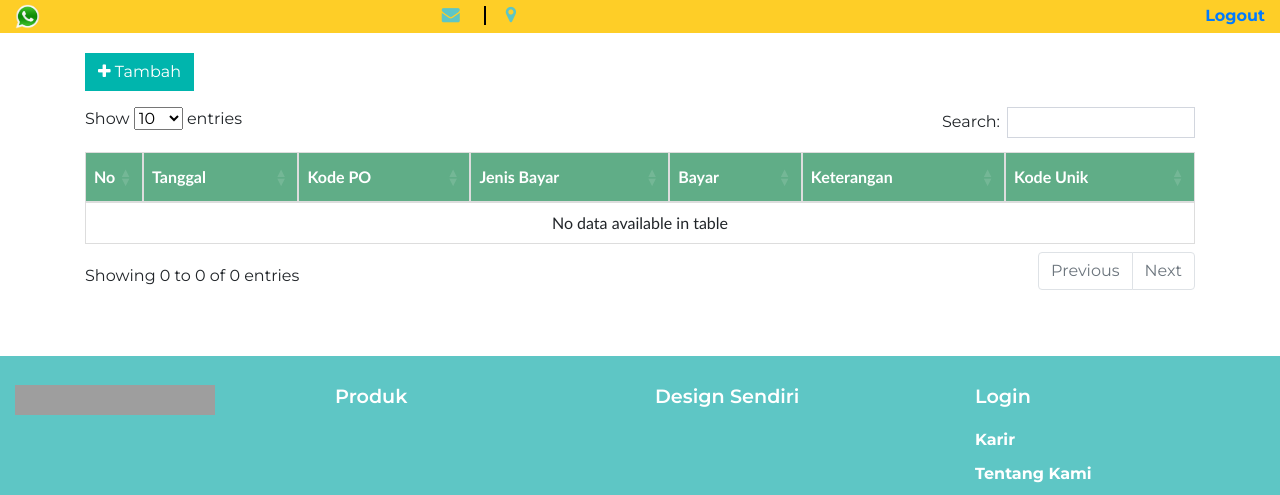
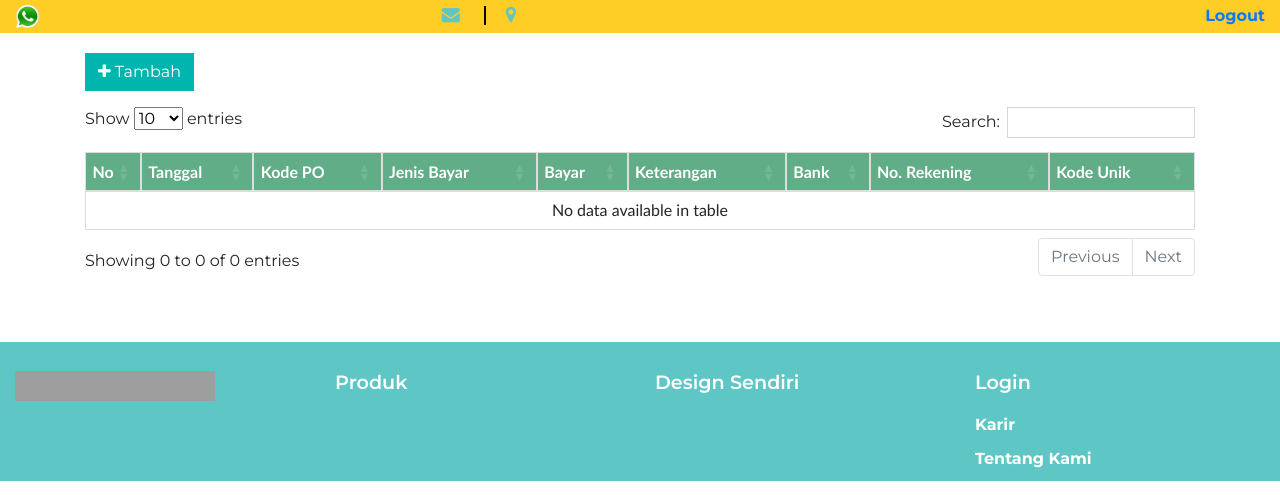
Before and after one commit to kimbisnis3/olin_store_new, a CodeIgniter app: page /olin/payment in a window 1280 px wide. Shown: the part 95-590 px from the top of the page. Run offline with CodeIgniter, Linux system fonts and the light colour scheme; the visitor is signed in with stand-in values (Sample User, id 1); data that the repository does not hold is empty; some libraries are stand-ins or nearby versions; grey boxes are pictures that could not be loaded.

Commit message:
update mbank

```diff
--- a/application/controllers/Order.php
+++ b/application/controllers/Order.php
@@ -218,6 +218,7 @@ class Order extends CI_Controller
         $a['ref_layanan'] = $this->input->post('ref_layanan');
         $a['kirimke']   = $this->input->post('nama_penerima');
         $a['alamat']    = $this->input->post('alamat_penerima');
+        $a['ref_bank']  = $this->input->post('bank');
         if ($this->input->post('ref_kirim') == 'GX0002') {
             $a['kodeprovfrom']  = $provfrom ;
             $a['kodecityfrom']  = $cityfrom;
@@ -283,6 +284,7 @@ class Order extends CI_Controller
         if (count($design) > 0) {
             $this->db->insert_batch('xorderds',$c);
         }
+        //Total Diskon
         $sum_diskon = 0;
         foreach($this->cart->contents() as $i => $v) {
             $sum_diskon += ($v['diskon'] * $v['qty']);
--- a/application/controllers/Payment.php
+++ b/application/controllers/Payment.php
@@ -38,15 +38,19 @@ class Payment extends CI_Controller
                 xpelunasan.kodeunik,
                 mcustomer.nama mcustomer_nama,
                 mgudang.nama mgudang_nama,
-                mjenbayar.nama mjenbayar_nama
+                mjenbayar.nama mjenbayar_nama,
+                mbank.nama bank_nama,
+              	mbank.norek
             FROM
                 xpelunasan
             LEFT JOIN mcustomer ON mcustomer.kode = xpelunasan.ref_cust
             LEFT JOIN mgudang ON mgudang.kode = xpelunasan.ref_gud
             LEFT JOIN mjenbayar ON mjenbayar.kode = xpelunasan.ref_jenbayar
+            LEFT JOIN xorder ON xorder.kode = xpelunasan.ref_jual
+            LEFT JOIN mbank ON mbank.kode = xorder.ref_bank
             WHERE xpelunasan.void IS NOT TRUE";
         if ($filteragen) {
-            $q .= " AND ref_cust = '$filteragen'";
+            $q .= " AND xpelunasan.ref_cust = '$filteragen'";
         }
         $result     = $this->db->query($q)->result();
         $list       = [];
@@ -65,6 +69,8 @@ class Payment extends CI_Controller
             $row['posted']          = $r->posted;
             $row['ref_jual']        = $r->ref_jual;
             $row['kodeunik']        = $r->kodeunik;
+            $row['norek']           = $r->norek;
+            $row['bank_nama']       = $r->bank_nama;
 
             $list[] = $row;
         }
--- a/application/views/billing/v_billing.php
+++ b/application/views/billing/v_billing.php
@@ -263,6 +263,7 @@
                 ref_kirim       : $('[name="kirim"]').val(),
                 ref_layanan     : $('[name="layanan"]').val(),
                 ket             : $('[name="ket"]').val(),
+                bank            : $('[name="bank"]').val(),
                 // arr_produk      : arr_barang.content
             },
 	        success: function(data) {
--- a/application/views/payment/v_payment.php
+++ b/application/views/payment/v_payment.php
@@ -1,6 +1,13 @@
 <!DOCTYPE html>
 <html>
 <?php $this->load->view('_partials/head.php'); ?>
+<style media="screen">
+.table-custom td,
+.table-custom th {
+        padding: .4rem !important;
+        font-size: 1rem !important;
+}
+</style>
 <body class="fadeIn animated">
   <?php $this->load->view('_partials/topbar.php'); ?>
   <div class="modal fade" id="modal-data" role="dialog" data-backdrop="static">
@@ -129,6 +136,8 @@
                   <th>Jenis Bayar</th>
                   <th>Bayar</th>
                   <th>Keterangan</th>
+                  <th>Bank</th>
+                  <th>No. Rekening</th>
                   <th>Kode Unik</th>
                 </tr>
               </thead>
@@ -185,6 +194,8 @@
                 { "data": "mjenbayar_nama" },
                 { "data": "bayar" },
                 { "data": "ket" },
+                { "data": "bank_nama" },
+                { "data": "norek" },
                 { "data": "kodeunik" },
             ]
         });
```
Also changed, not shown: application/views/order/v_order.php (+7 -0 lines).
